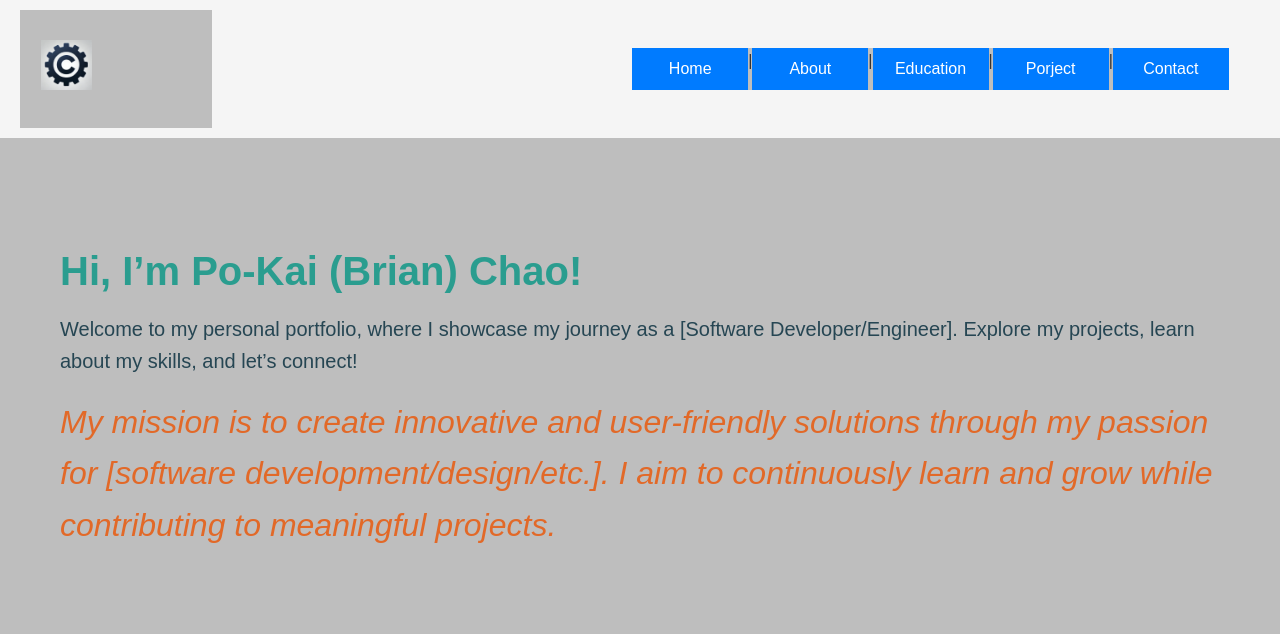
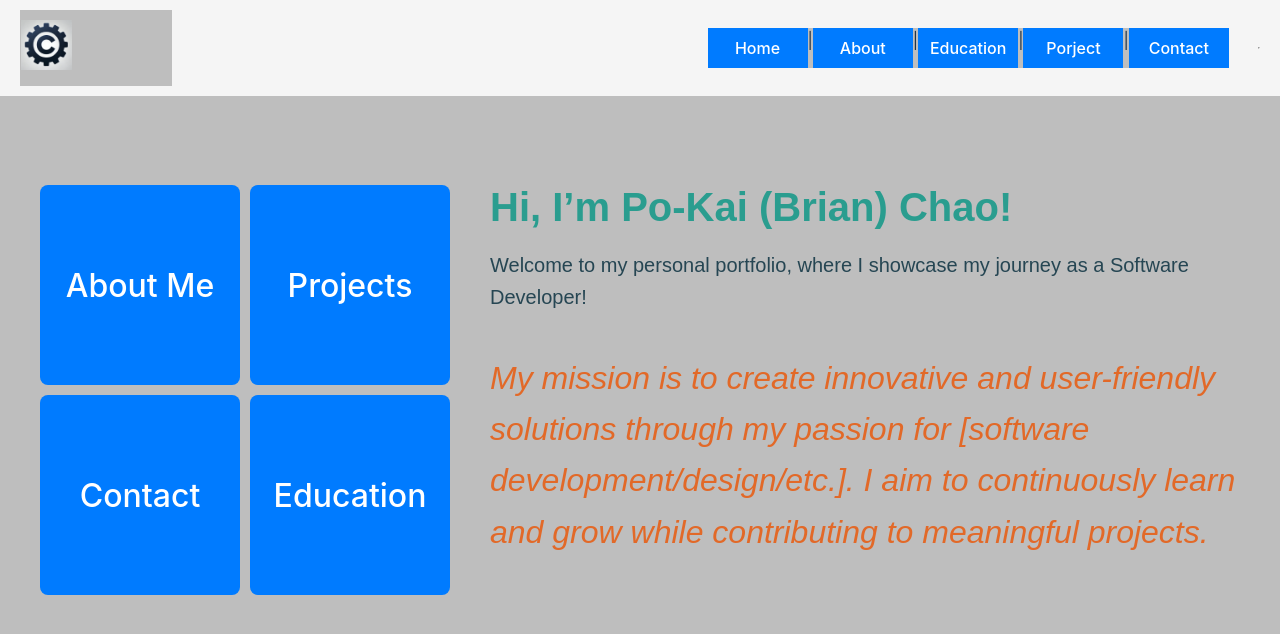
Before and after one commit to mechbrian/mern-portfolio, a React (Vite) app in the folder client/: page / in a window 1280 px wide. Shown: the top 634 px of the page. Built offline with nearby package versions, Linux system fonts and the light colour scheme.

Commit message:
modify Home component

```diff
--- a/client/components/Home.css
+++ b/client/components/Home.css
@@ -3,17 +3,25 @@
 * {
   margin: 0;
   padding: 0;
+  box-sizing: border-box;
   background-color: #bebebe;
 }
 
-  div {
+.home-container {
+  display: flex;
+  justify-content: space-between;
+  padding: 20px;
+  padding-top: 0px;
+}
+
+.home-content {
   font-family: Arial, sans-serif;
   padding: 20px;
   line-height: 1.6;
   color: #333;
 }
 
-  h1 {
+.home-content h1 {
   font-size: 2.5rem;
   color: #2a9d8f;
   font-weight: bold;
@@ -21,18 +29,40 @@
   margin-bottom: 20px;
 }
 
-  /* 歡迎訊息的描述樣式 */
-  p:first-of-type {
+.home-content p:first-of-type {
   font-size: 1.25rem;
   color: #264653;
   text-align: left;
-    margin-bottom: 20px;
+  margin-bottom: 40px;
 }
 
-  /* 使命宣言的描述樣式 */
-  p:last-of-type {
+.home-content p:last-of-type {
   font-size: 2rem;
-    color: #e26928; /* 另一種醒目的顏色 */
-    text-align: left; /* 置中對齊 */
-    font-style: italic; /* 斜體字 */
+  color: #e26928;
+  text-align: left;
+  font-style: italic;
 }
+
+.home-buttons {
+  flex: 1;
+  display: grid;
+  grid-template-columns: repeat(2, 1fr);
+  gap: 10px;
+  padding: 20px;
+  align-content: start;
+}
+
+.home-buttons button {
+  display: inline-block;
+  padding: 10px 20px;
+  background-color: #007bff;
+  color: white;
+  text-align: center;
+  font-size: 2rem;
+  width: 200px; /* 設置固定寬度 */
+  height: 200px; /* 設置固定高度 */
+}
+
+.home-button:hover {
+  background-color: #0056b3;
+}
--- a/client/components/Home.jsx
+++ b/client/components/Home.jsx
@@ -1,24 +1,39 @@
-import './Home.css';
+import "./Home.css";
 
 export default function Home() {
-
-   const homeContent = {
+  const homeContent = {
     welcomeMessage: {
       title: "Hi, I’m Po-Kai (Brian) Chao!",
       description:
-        "Welcome to my personal portfolio, where I showcase my journey as a [Software Developer/Engineer]. Explore my projects, learn about my skills, and let’s connect!"
+        "Welcome to my personal portfolio, where I showcase my journey as a Software Developer!",
     },
     missionStatement: {
       description:
-        "My mission is to create innovative and user-friendly solutions through my passion for [software development/design/etc.]. I aim to continuously learn and grow while contributing to meaningful projects."
-    }
+        "My mission is to create innovative and user-friendly solutions through my passion for [software development/design/etc.]. I aim to continuously learn and grow while contributing to meaningful projects.",
+    },
   };
 
+  const buttonLinks = [
+    { path: "/about", label: "About Me" },
+    { path: "/projects", label: "Projects" },
+    { path: "/contact", label: "Contact" },
+    { path: "/education", label: "Education" },
+  ];
+
   return (
-    <div>
-      <h1>{homeContent.welcomeMessage.title}</h1>
-      <p>{homeContent.welcomeMessage.description}</p>
-      <p>{homeContent.missionStatement.description}</p>
+    <div className="home-container">
+      <div className="home-buttons">
+        {buttonLinks.map((button, index) => (
+          <a key={index} href={button.path}>
+            <button>{button.label}</button>
+          </a>
+        ))}
+      </div>
+      <div className="home-content">
+        <h1>{homeContent.welcomeMessage.title}</h1>
+        <p>{homeContent.welcomeMessage.description}</p>
+        <p>{homeContent.missionStatement.description}</p>
+      </div>
     </div>
   );
 }
```
Lines whose indentation alone changed are shown as unchanged.
